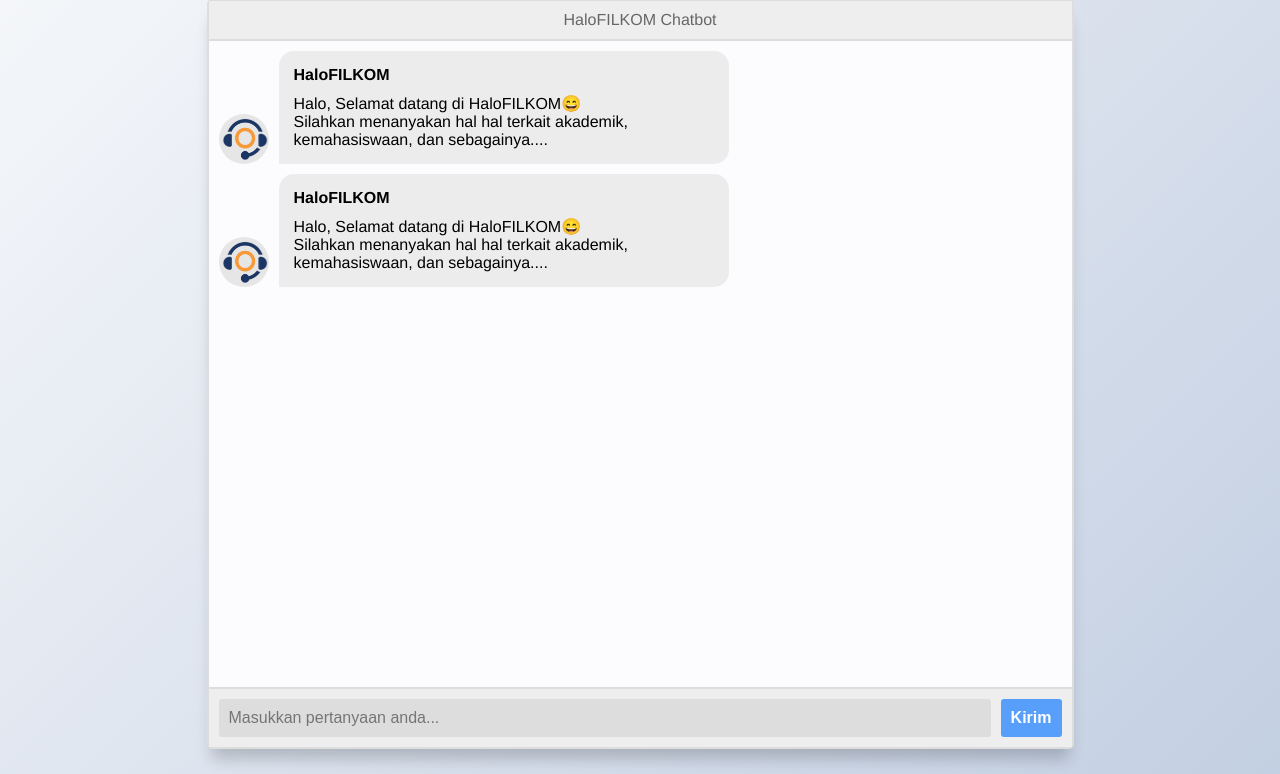
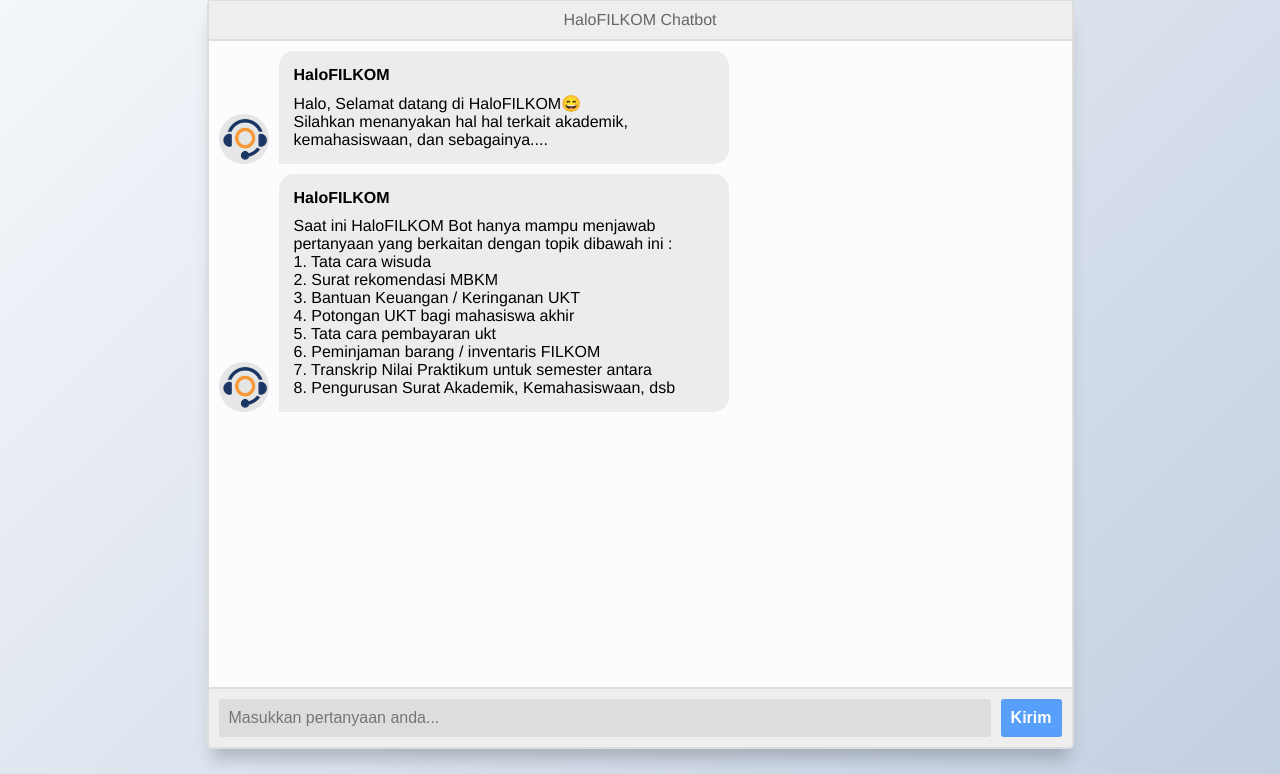
Before and after one commit to AndiAlifs/chatbot_filkom, a Flask app: page / in a window 1280 px wide. Shown: the part 26-800 px from the top of the page. Run offline with Flask 2, Linux system fonts and the light colour scheme; parts of the project's set-up code (start-up, migrations or seed data) failed here and were passed over; some libraries are stand-ins or nearby versions.

Commit message:
update modul

```diff
--- a/chatbotMLbased.py
+++ b/chatbotMLbased.py
@@ -89,7 +89,7 @@ def bag_of_words(text, vocab):
     bow = [0] * len(vocab)
     for w in tokens:
         for idx, word in enumerate(vocab):
-            if (kesamaan(word,w) > 0.85):
+            if (kesamaan(word,w) > 0.90):
                 bow[idx] = 1
     return np.array(bow)
 
@@ -98,7 +98,7 @@ def pred_class(text, vocab=words, labels=classes):
     bow = bag_of_words(text, vocab)
     result = model.predict(np.array([bow]))[0]
 
-    # melakukan iterasi dari seluruh kemungkinan kelas dan melelminasi kelas dibawah threshold
+    # melakukan iterasi dari seluruh kemungkinan kelas dan melelminasi probability kelas dibawah threshold
     thresh = 0.3
     y_pred = [[idx, res] for idx, res in enumerate(result) if res > thresh]
 
--- a/templates/index.html
+++ b/templates/index.html
@@ -49,10 +49,17 @@
           </div>
 
           <div class="msg-text">
-            Halo, Selamat datang di HaloFILKOM😄
+            Saat ini HaloFILKOM Bot hanya mampu menjawab pertanyaan yang berkaitan dengan topik dibawah ini :
           </div>
           <div class="msg-text">
-            Silahkan menanyakan hal hal terkait akademik, kemahasiswaan, dan sebagainya....
+            1. Tata cara wisuda <br>
+            2. Surat rekomendasi MBKM <br>
+            3. Bantuan Keuangan / Keringanan UKT <br>
+            4. Potongan UKT bagi mahasiswa akhir <br>
+            5. Tata cara pembayaran ukt <br>
+            6. Peminjaman barang / inventaris FILKOM <br>
+            7. Transkrip Nilai Praktikum untuk semester antara <br>
+            8. Pengurusan Surat Akademik, Kemahasiswaan, dsb <br>
           </div>
         </div>
       </div>
@@ -115,7 +122,9 @@
         console.log(data);
         const msgText = data;
         appendMessage(BOT_NAME, BOT_IMG, "left", msgText);
-        appendMessage(BOT_NAME, BOT_IMG, "left", "Apakah ada pertanyaan yang ingin anda tanyakan atau sudah cukup?");
+        if (msgText != "Terima kasih telah menggunakan layanan HaloFILKOM Bot, jika ada hal hal yang ingin ditanyakan lebih lanjut jangan ragu menghubungi saya lagi. Have a good day.") {
+          appendMessage(BOT_NAME, BOT_IMG, "left", "Apakah ada pertanyaan yang ingin anda tanyakan atau sudah cukup?");
+        }
       });
 
     }
```
Also changed, not shown: 1 other file.
